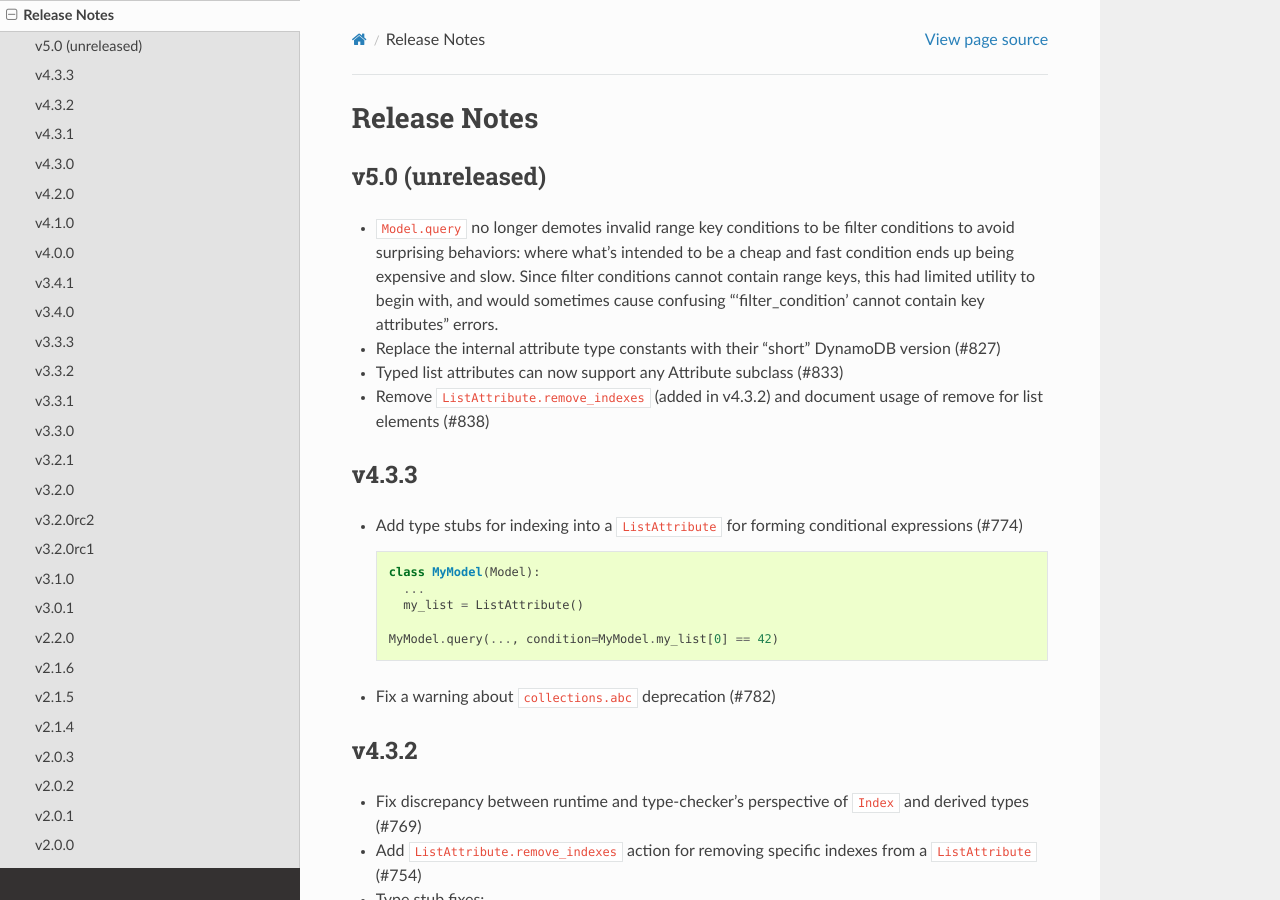
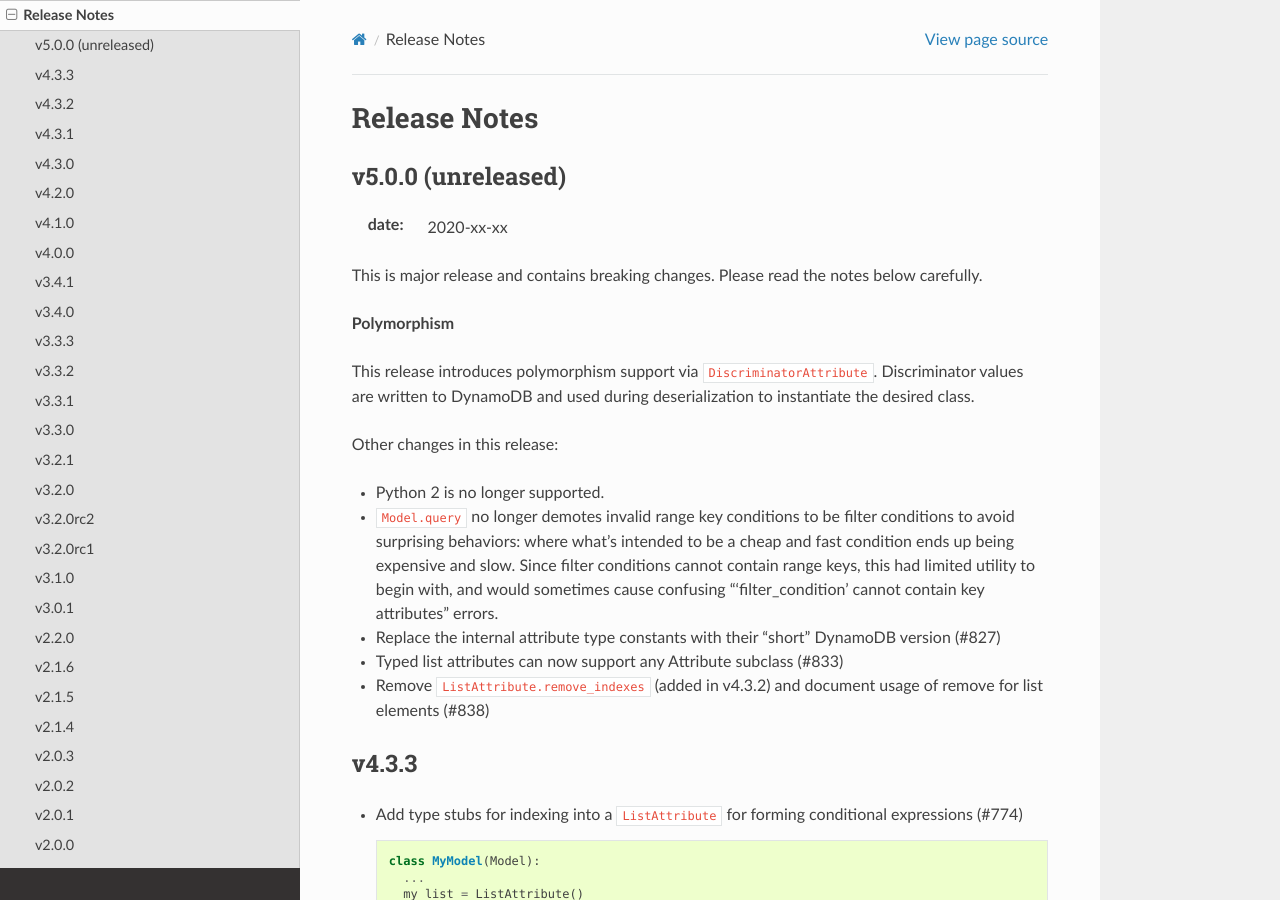
Before and after one commit to pynamodb/PynamoDB, a Sphinx documentation site: the page built from docs/release_notes.rst, in a window 1280 px wide and 900 px high. Built offline with Sphinx 7.4.7 and the Read the Docs theme 2.0.0, drawn with Linux system fonts in a browser that asks for light colours.

Commit message:
start documentation

```diff
--- a/docs/index.rst
+++ b/docs/index.rst
@@ -32,6 +31,7 @@ Topics
    batch
    updates
    conditional
+   polymorphism
    attributes
    transaction
    optimistic_locking
--- a/docs/release_notes.rst
+++ b/docs/release_notes.rst
@@ -1,9 +1,21 @@
 Release Notes
 =============
 
-v5.0 (unreleased)
------------------
+v5.0.0 (unreleased)
+-------------------
 
+:date: 2020-xx-xx
+
+This is major release and contains breaking changes. Please read the notes below carefully.
+
+**Polymorphism**
+
+This release introduces polymorphism support via ``DiscriminatorAttribute``.
+Discriminator values are written to DynamoDB and used during deserialization to instantiate the desired class.
+
+Other changes in this release:
+
+* Python 2 is no longer supported.
 * ``Model.query`` no longer demotes invalid range key conditions to be filter conditions to avoid surprising behaviors:
   where what's intended to be a cheap and fast condition ends up being expensive and slow. Since filter conditions
   cannot contain range keys, this had limited utility to begin with, and would sometimes cause confusing
```
Also changed, not shown: other parts of docs/index.rst (+0 -1 lines), docs/polymorphism.rst (added, +36 -0 lines), 2 other files.
